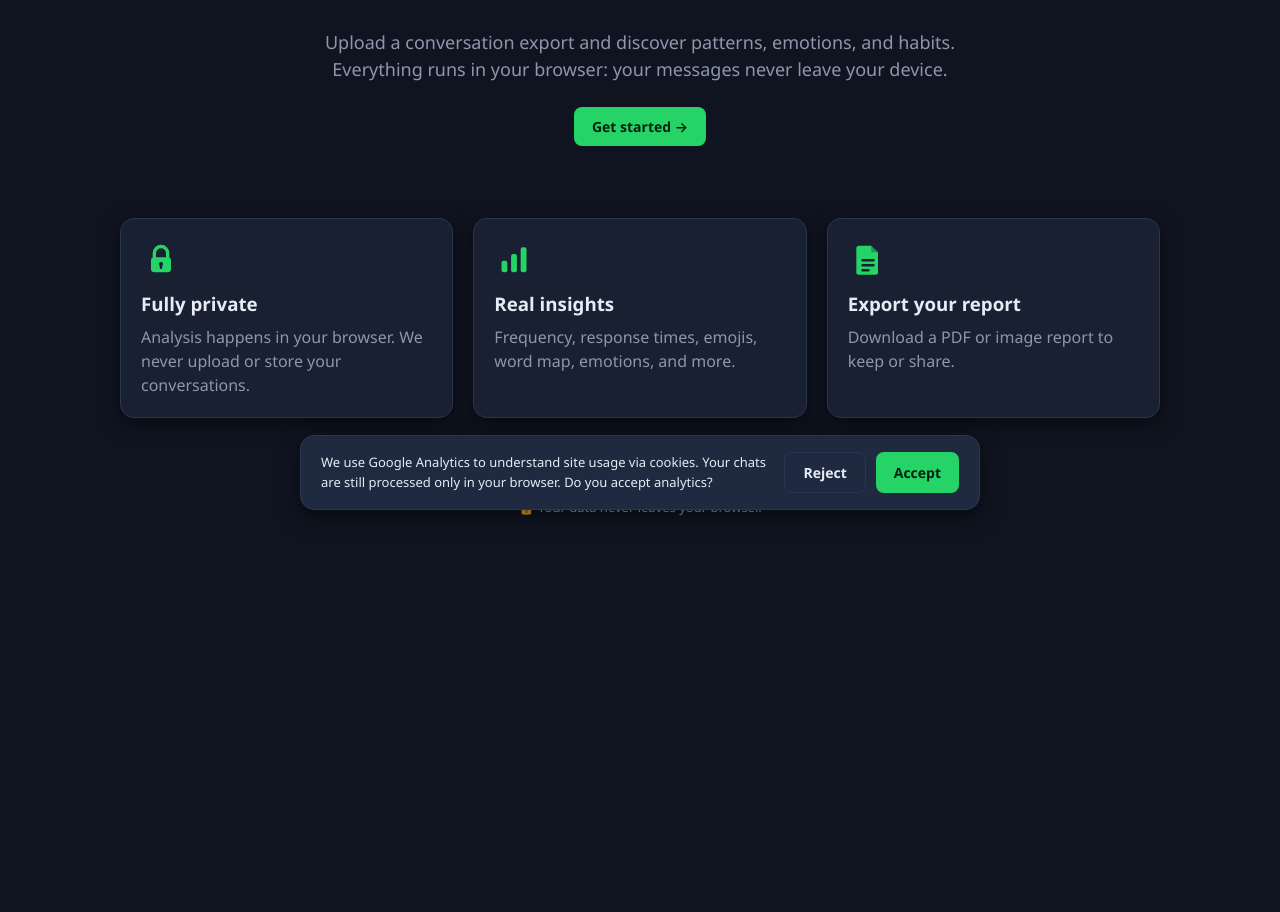
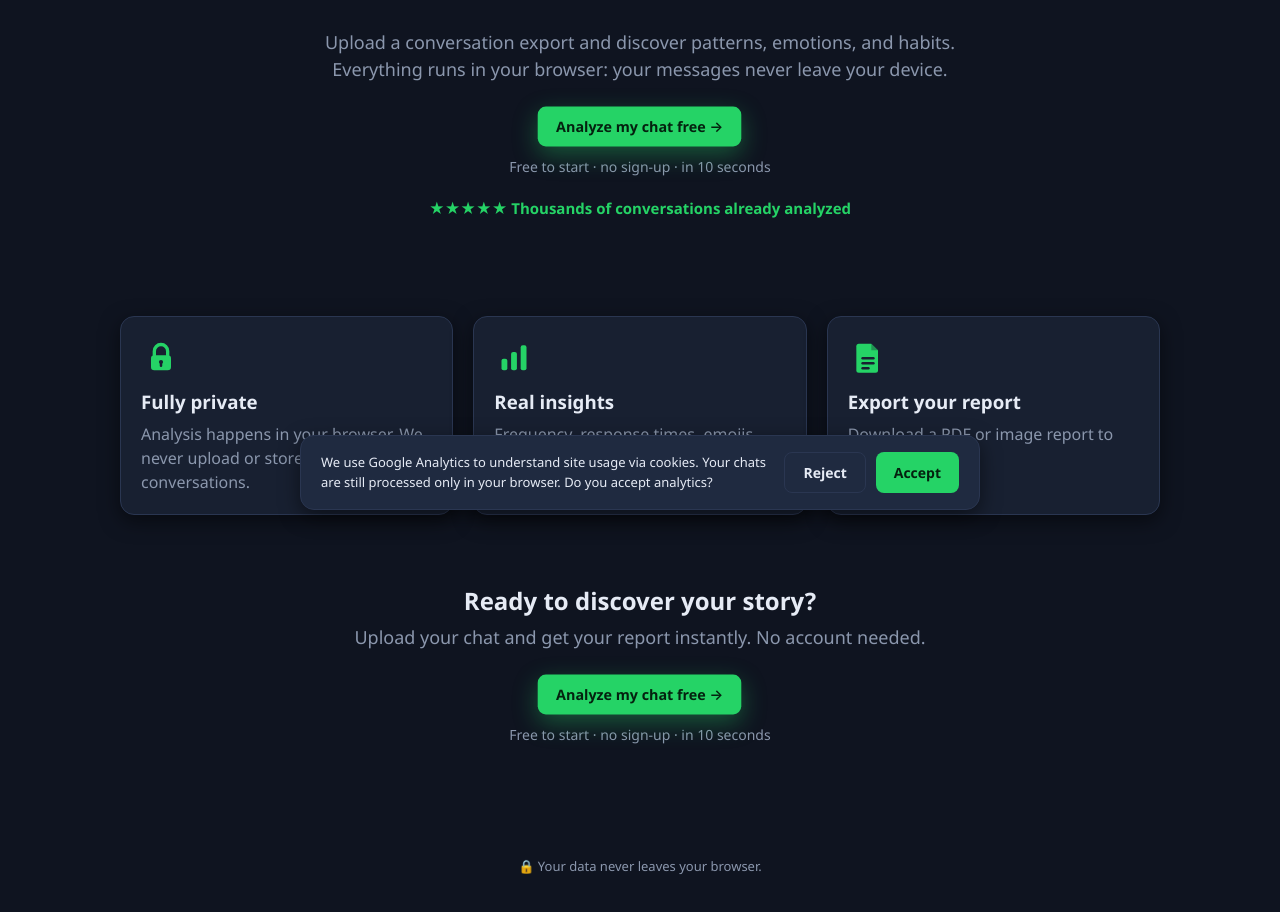
Before and after one commit to csicre/chattingsights, a React (Vite) app: page / in a window 1280 px wide. Shown: the part 274-1186 px from the top of the page. Before the commit the page ends 855 px from the top, so only its background shows below. Built offline with nearby package versions, Linux system fonts and the light colour scheme; no server answers.

Commit message:
feat(landing): CTA unico destacado y copy de conversion
Refuerza el CTA principal (hero-cta/btn-cta con animacion de pulso y
respeto a prefers-reduced-motion), anade hint, prueba social y bloque de
CTA final. Nuevos textos de landing en es/en.

```diff
--- a/src/components/Landing.tsx
+++ b/src/components/Landing.tsx
@@ -69,15 +69,23 @@ export function Landing({ onStart }: LandingProps) {
       <div className="hero">
         <div className="hero-privacy">
           <span className="badge">{t('landing.privacyBadge')}</span>
-          <span className="badge">{t('footer.privacy')}</span>
         </div>
         <h1 style={{ marginTop: 16 }}>{t('landing.title')}</h1>
         <p>{t('landing.subtitle')}</p>
-        <button className="btn btn-primary" onClick={onStart}>
-          {t('landing.cta')} →
-        </button>
+
+        {/* CTA único y dominante: la única acción de la página. */}
+        <div className="hero-cta">
+          <button className="btn btn-primary btn-cta" onClick={onStart}>
+            {t('landing.cta')} →
+          </button>
+          <span className="cta-hint">{t('landing.ctaHint')}</span>
+        </div>
+
+        <p className="social-proof">★★★★★ {t('landing.socialProof')}</p>
       </div>
 
+      {/* Las features no son acciones alternativas: solo refuerzan el valor
+          del único CTA. Son estáticas (no clicables) para no dividir el foco. */}
       <div className="features">
         {features.map((key) => {
           const Icon = FEATURE_ICON[key];
@@ -94,6 +102,19 @@ export function Landing({ onStart }: LandingProps) {
           );
         })}
       </div>
+
+      {/* Cierre: repetimos EXACTAMENTE el mismo CTA, no una acción distinta,
+          para captar a quien ha bajado leyendo las features. */}
+      <div className="hero final-cta">
+        <h2 style={{ margin: 0 }}>{t('landing.finalTitle')}</h2>
+        <p style={{ marginTop: 8 }}>{t('landing.finalSubtitle')}</p>
+        <div className="hero-cta">
+          <button className="btn btn-primary btn-cta" onClick={onStart}>
+            {t('landing.cta')} →
+          </button>
+          <span className="cta-hint">{t('landing.ctaHint')}</span>
+        </div>
+      </div>
     </section>
   );
 }
--- a/src/i18n/locales/en.ts
+++ b/src/i18n/locales/en.ts
@@ -12,7 +12,11 @@ export const en: TranslationSchema = {
     title: 'Uncover the secrets of your WhatsApp conversations',
     subtitle:
       'Upload a conversation export and discover patterns, emotions, and habits. Everything runs in your browser: your messages never leave your device.',
-    cta: 'Get started',
+    cta: 'Analyze my chat free',
+    ctaHint: 'Free to start · no sign-up · in 10 seconds',
+    socialProof: 'Thousands of conversations already analyzed',
+    finalTitle: 'Ready to discover your story?',
+    finalSubtitle: 'Upload your chat and get your report instantly. No account needed.',
     privacyBadge: '100% private · no servers',
     features: {
       privacy: {
--- a/src/i18n/locales/es.ts
+++ b/src/i18n/locales/es.ts
@@ -10,7 +10,11 @@ export const es = {
     title: 'Descubre los secretos de tus conversaciones de WhatsApp',
     subtitle:
       'Sube el export de una conversación y descubre patrones, emociones y hábitos. Todo se procesa en tu navegador: tus mensajes nunca salen de tu dispositivo.',
-    cta: 'Empezar ahora',
+    cta: 'Analizar mi chat gratis',
+    ctaHint: 'Gratis para empezar · sin registro · en 10 segundos',
+    socialProof: 'Miles de conversaciones ya analizadas',
+    finalTitle: '¿List@ para descubrir tu historia?',
+    finalSubtitle: 'Sube tu chat y obtén tu informe al instante. Sin crear cuenta.',
     privacyBadge: '100% privado · sin servidores',
     features: {
       privacy: {
--- a/src/styles/global.css
+++ b/src/styles/global.css
@@ -167,6 +167,57 @@ button {
   margin: 0 auto 24px;
   color: var(--text-muted);
   font-size: 18px;
+}
+
+/* CTA único y dominante */
+.hero-cta {
+  display: flex;
+  flex-direction: column;
+  align-items: center;
+  gap: 10px;
+}
+
+.btn-cta {
+  padding: 18px 40px;
+  font-size: 18px;
+  box-shadow: 0 8px 24px rgba(37, 211, 102, 0.35);
+  animation: cta-pulse 2.4s ease-in-out infinite;
+}
+
+.btn-cta:hover {
+  box-shadow: 0 10px 30px rgba(37, 211, 102, 0.5);
+}
+
+@keyframes cta-pulse {
+  0%,
+  100% {
+    transform: scale(1);
+  }
+  50% {
+    transform: scale(1.03);
+  }
+}
+
+@media (prefers-reduced-motion: reduce) {
+  .btn-cta {
+    animation: none;
+  }
+}
+
+.cta-hint {
+  font-size: 14px;
+  color: var(--text-muted);
+}
+
+.social-proof {
+  margin-top: 20px !important;
+  font-size: 15px !important;
+  color: var(--wa-green) !important;
+  font-weight: 600;
+}
+
+.final-cta {
+  padding: 32px 0 48px;
 }
 
 .features {
```
